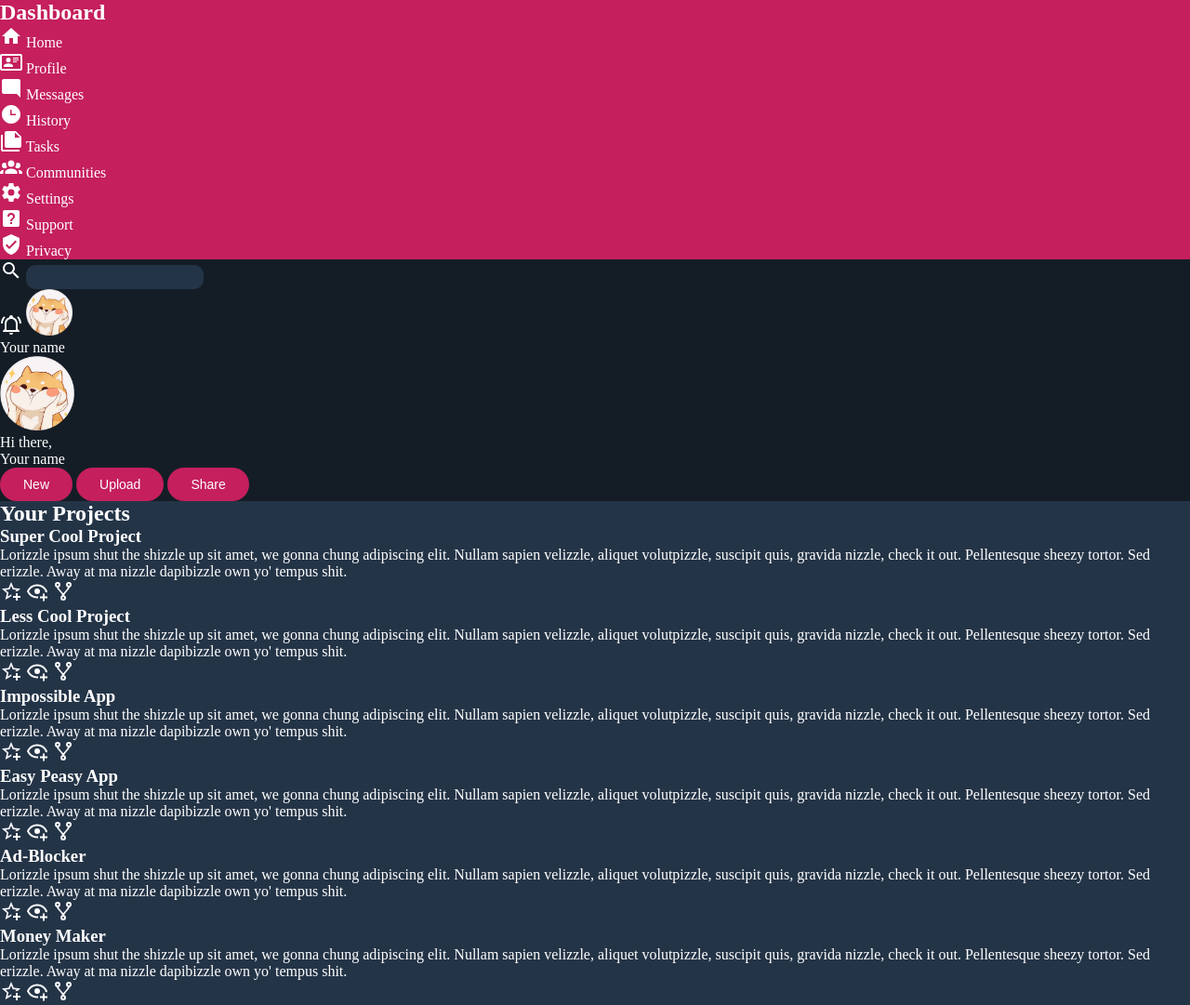
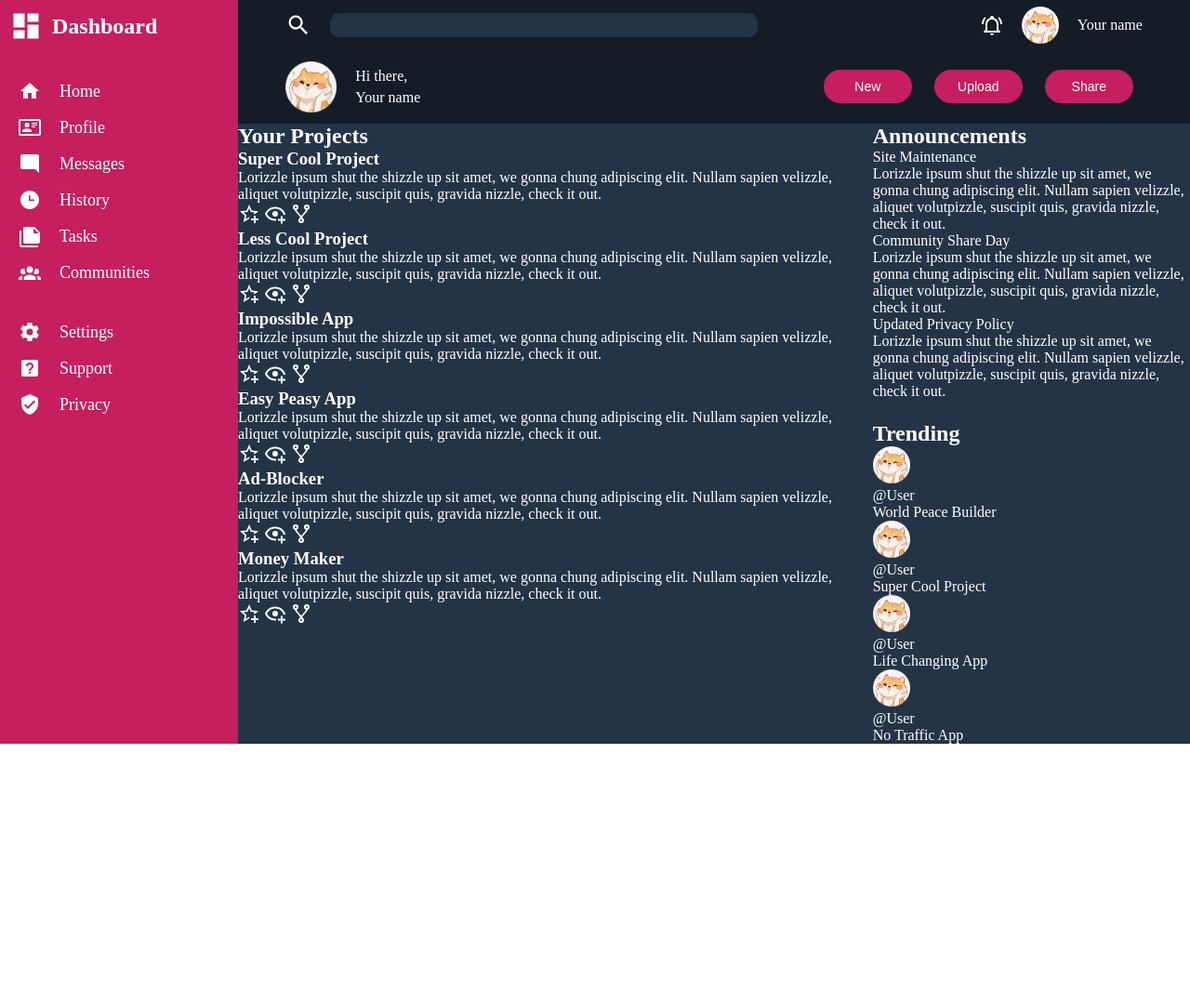
Before and after one commit to Jaypen-git/Admin-Dashboard, a plain HTML site: page index.html in a window 1280 px wide. Shown: the top 1081 px of the page at 93% size. After the commit the page ends 800 px from the top, so only its background shows below. Drawn offline with Linux system fonts and the light colour scheme.

Commit message:
laying out page more with grid

```diff
--- a/index.html
+++ b/index.html
@@ -9,10 +9,13 @@
 </head>
 <body>
     <nav>
-        <div>
+        <div class="nav-heading">
+            <svg style="width:36px;height:36px" viewBox="0 0 24 24">
+                <path fill="currentColor" d="M13,3V9H21V3M13,21H21V11H13M3,21H11V15H3M3,13H11V3H3V13Z" />
+            </svg>
             <h2>Dashboard</h2>
         </div>
-        <div class="upper-links">
+        <div id="upper-links" class="link-section">
             <div class="link">
                 <svg style="width:24px;height:24px" viewBox="0 0 24 24">
                     <path fill="currentColor" d="M10,20V14H14V20H19V12H22L12,3L2,12H5V20H10Z" />
@@ -55,7 +58,7 @@
                 <a href="">Communities</a>
             </div>
         </div>
-        <div class="lower-links">
+        <div id="lower-links" class="link-section">
             <div class="link">
                 <svg style="width:24px;height:24px" viewBox="0 0 24 24">
                     <path fill="currentColor"
@@ -70,7 +73,7 @@
                 </svg>
                 <a href="">Support</a>
             </div>
-            <div class="links">
+            <div class="link">
                 <svg style="width:24px;height:24px" viewBox="0 0 24 24">
                     <path fill="currentColor"
                         d="M10,17L6,13L7.41,11.59L10,14.17L16.59,7.58L18,9M12,1L3,5V11C3,16.55 6.84,21.74 12,23C17.16,21.74 21,16.55 21,11V5L12,1Z" />
@@ -80,9 +83,9 @@
         </div>
     </nav>
     <header>
-        <div class="upper-header">
+        <div id="upper-header" class="sub-header">
             <div class="search">
-                <svg style="width:24px;height:24px" viewBox="0 0 24 24">
+                <svg style="width:28px;height:28px" viewBox="0 0 24 24">
                     <path fill="currentColor" d="M9.5,3A6.5,6.5 0 0,1 16,9.5C16,11.11 15.41,12.59 14.44,13.73L14.71,14H15.5L20.5,19L19,20.5L14,15.5V14.71L13.73,14.44C12.59,15.41 11.11,16 9.5,16A6.5,6.5 0 0,1 3,9.5A6.5,6.5 0 0,1 9.5,3M9.5,5C7,5 5,7 5,9.5C5,12 7,14 9.5,14C12,14 14,12 14,9.5C14,7 12,5 9.5,5Z" />
                 </svg>
                 <input type="text" name="" id="">
@@ -95,11 +98,13 @@
                 <p>Your name</p>
             </div>
         </div>
-        <div class="lower-header">
-            <div>
+        <div id="lower-header" class="sub-header">
+            <div class="user-module">
                 <img src="imgs/shiba_pfp.png" alt="profile-pic">
-                <p>Hi there,</p>
-                <p>Your name</p>
+                <div>
+                    <p>Hi there,</p>
+                    <p>Your name</p>
+                </div>
             </div>
             <div>
                 <button>New</button>
@@ -114,8 +119,7 @@
             <div class="project">
                 <h3>Super Cool Project</h3>
                 <p>Lorizzle ipsum shut the shizzle up sit amet, we gonna chung adipiscing elit. Nullam sapien velizzle,
-                    aliquet volutpizzle, suscipit quis, gravida nizzle, check it out. Pellentesque sheezy tortor. Sed
-                    erizzle. Away at ma nizzle dapibizzle own yo' tempus shit.</p>
+                    aliquet volutpizzle, suscipit quis, gravida nizzle, check it out.</p>
                 <div>
                     <svg style="width:24px;height:24px" viewBox="0 0 24 24">
                         <path fill="currentColor"
@@ -134,8 +138,7 @@
             <div class="project">
                 <h3>Less Cool Project</h3>
                 <p>Lorizzle ipsum shut the shizzle up sit amet, we gonna chung adipiscing elit. Nullam sapien velizzle,
-                    aliquet volutpizzle, suscipit quis, gravida nizzle, check it out. Pellentesque sheezy tortor. Sed
-                    erizzle. Away at ma nizzle dapibizzle own yo' tempus shit.</p>
+                    aliquet volutpizzle, suscipit quis, gravida nizzle, check it out.</p>
                 <div>
                     <svg style="width:24px;height:24px" viewBox="0 0 24 24">
                         <path fill="currentColor"
@@ -154,8 +157,7 @@
             <div class="project">
                 <h3>Impossible App</h3>
                 <p>Lorizzle ipsum shut the shizzle up sit amet, we gonna chung adipiscing elit. Nullam sapien velizzle,
-                    aliquet volutpizzle, suscipit quis, gravida nizzle, check it out. Pellentesque sheezy tortor. Sed
-                    erizzle. Away at ma nizzle dapibizzle own yo' tempus shit.</p>
+                    aliquet volutpizzle, suscipit quis, gravida nizzle, check it out.</p>
                 <div>
                     <svg style="width:24px;height:24px" viewBox="0 0 24 24">
                         <path fill="currentColor"
@@ -174,8 +176,7 @@
             <div class="project">
                 <h3>Easy Peasy App</h3>
                 <p>Lorizzle ipsum shut the shizzle up sit amet, we gonna chung adipiscing elit. Nullam sapien velizzle,
-                    aliquet volutpizzle, suscipit quis, gravida nizzle, check it out. Pellentesque sheezy tortor. Sed
-                    erizzle. Away at ma nizzle dapibizzle own yo' tempus shit.</p>
+                    aliquet volutpizzle, suscipit quis, gravida nizzle, check it out.</p>
                 <div>
                     <svg style="width:24px;height:24px" viewBox="0 0 24 24">
                         <path fill="currentColor"
@@ -194,8 +195,7 @@
             <div class="project">
                 <h3>Ad-Blocker</h3>
                 <p>Lorizzle ipsum shut the shizzle up sit amet, we gonna chung adipiscing elit. Nullam sapien velizzle,
-                    aliquet volutpizzle, suscipit quis, gravida nizzle, check it out. Pellentesque sheezy tortor. Sed
-                    erizzle. Away at ma nizzle dapibizzle own yo' tempus shit.</p>
+                    aliquet volutpizzle, suscipit quis, gravida nizzle, check it out.</p>
                 <div>
                     <svg style="width:24px;height:24px" viewBox="0 0 24 24">
                         <path fill="currentColor"
@@ -214,8 +214,7 @@
             <div class="project">
                 <h3>Money Maker</h3>
                 <p>Lorizzle ipsum shut the shizzle up sit amet, we gonna chung adipiscing elit. Nullam sapien velizzle,
-                    aliquet volutpizzle, suscipit quis, gravida nizzle, check it out. Pellentesque sheezy tortor. Sed
-                    erizzle. Away at ma nizzle dapibizzle own yo' tempus shit.</p>
+                    aliquet volutpizzle, suscipit quis, gravida nizzle, check it out.</p>
                 <div>
                     <svg style="width:24px;height:24px" viewBox="0 0 24 24">
                         <path fill="currentColor"
--- a/style.css
+++ b/style.css
@@ -17,19 +17,67 @@
     --second-text: #ddd;
 }
 body {
+    display: grid;
+    grid-template-columns: repeat(5, 1fr);
+    grid-template-rows: repeat(6, calc(100vh / 6));
     margin: 0;
 }
 nav {
     background-color: var(--nav);
     color: var(--text);
+    grid-column-start: 1;
+    grid-column-end: 2;
+    grid-row-start: 1;
+    grid-row-end: 7;
+}
+.nav-heading {
+    display: flex;
+    align-items: center;
+    gap: 10px;
+    margin: 10px;
+}
+.link-section {
+    margin: 40px 20px;
+}
+.link {
+    display: flex;
+    align-items: center;
+    gap: 20px;
+    margin: 15px 0;
 }
 nav a {
     color: var(--text);
+    font-size: 18px;
     text-decoration: none;
 }
 header {
     background-color: var(--header);
     color: var(--text);
+    grid-column-start: 2;
+    grid-column-end: 6;
+}
+#upper-header {
+    height: 40%;
+}
+.search {
+    display: flex;
+    align-items: center;
+    gap: 20px;
+}
+.profile-module {
+    display: flex;
+    align-items: center;
+    gap: 20px;
+}
+#lower-header {
+    align-items: center;
+    height: 60%;
+}
+.sub-header {
+    display: flex;
+    justify-content: space-between;
+    margin: 0 auto;
+    width: 90%;
 }
 header input {
     background-color: var(--main);
@@ -38,12 +86,22 @@ header input {
     color: var(--text);
     font-size: 14px;
     padding: 5px;
+    width: 450px;
 }
 .img-small {
-    height: 50px;
+    height: 40px;
 }
 header img {
-    height: 80px;
+    height: 55px;
+}
+.user-module {
+    display: flex;
+}
+.user-module div {
+    align-self: center;
+}
+.user-module div * {
+    margin: 5px 20px;
 }
 header button {
     background-color: var(--nav);
@@ -51,9 +109,24 @@ header button {
     border-radius: 20px;
     color: var(--text);
     font-size: 14px;
+    margin: 0 10px;
     padding: 10px 25px;
+    width: 95px;
 }
 .content {
     background-color: var(--main);
     color: var(--text);
+    display: grid;
+    grid-template-columns: repeat(3, 1fr);
+    grid-template-rows: 1fr 1fr;
+    grid-column-start: 2;
+    grid-column-end: 6;
+    grid-row-start: 2;
+    grid-row-end: 7;
 }
+.projects {
+    grid-column-start: 1;
+    grid-column-end: 3;
+    grid-row-start: 1;
+    grid-row-end: 3;
+}
```
